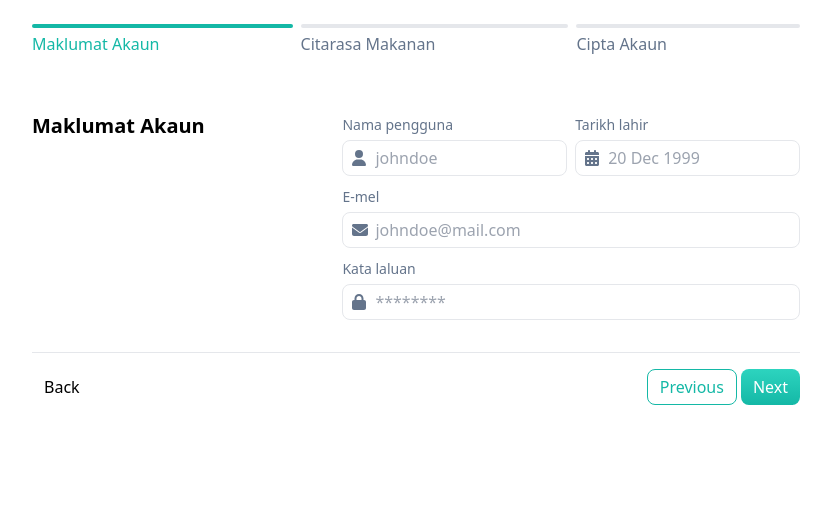
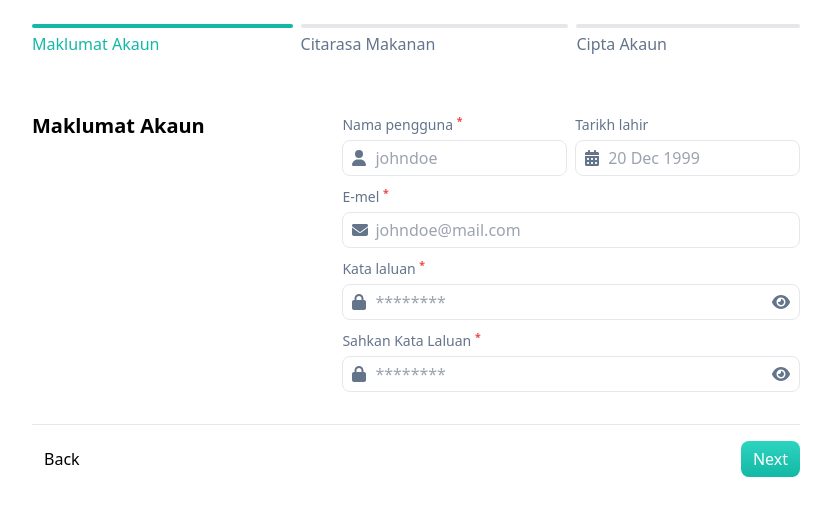
Before and after one commit to rulkimi/dapur-ai, a Vue app in the folder client/: page /signup in a window 1280 px wide. Shown: the top 516 px of the page, without its empty margins (224-1055 px from the left). Built offline with nearby package versions, Linux system fonts and the light colour scheme.

Commit message:
improve form validation and show password button

```diff
--- a/client/package.json
+++ b/client/package.json
@@ -12,6 +12,8 @@
     "@fortawesome/fontawesome-svg-core": "^6.7.2",
     "@fortawesome/free-solid-svg-icons": "^6.7.2",
     "@fortawesome/vue-fontawesome": "^3.0.8",
+    "@vuelidate/core": "^2.0.3",
+    "@vuelidate/validators": "^2.0.4",
     "vue": "^3.5.13",
     "vue-router": "^4.5.0"
   },
--- a/client/src/components/form-input.vue
+++ b/client/src/components/form-input.vue
@@ -6,12 +6,17 @@ interface FormInputProps {
   type?: string
   placeholder?: string
   icon?: string
+  iconPosition?: 'append' | 'prepend'
   size?: 'sm' | 'md' | 'lg'
+  error?: boolean
+  errorMessage?: string
+  required?: boolean
 }
 
 withDefaults(defineProps<FormInputProps>(), {
   type: 'text',
-  size: 'md'
+  size: 'md',
+  iconPosition: 'prepend'
 })
 
 const emit = defineEmits(['update:modelValue'])
@@ -29,25 +34,44 @@ const handleInput = (event: Event) => {
 
 <template>
   <div class="space-y-1">
-    <label :for="id" class="text-slate-500 text-sm">{{ label }}</label>
+    <label :for="id" class="text-slate-500 text-sm">
+      {{ label }} <sup v-if="required" class="text-red-500 font-semibold">*</sup>
+    </label>
     <div class="relative">
+      <div class="absolute left-2.5 top-2.5 flex justify-center items-center text-slate-500">
+        <slot name="prepend-icon">
+          <font-awesome-icon
+            v-if="icon && iconPosition === 'prepend'"
+            class="transition-colors duration-300"
+            :class="error ? '!text-red-500' : 'peer-focus:!text-teal-500'"
+            :icon="['fas', icon]"
+          />
+        </slot>
+      </div>
+      <div class="absolute right-2.5 top-2.5 flex justify-center items-center text-slate-500">
+        <slot name="append-icon">
+          <font-awesome-icon
+            v-if="icon && iconPosition === 'append'"
+            class="transition-colors duration-300"
+            :class="error ? '!text-red-500' : 'peer-focus:!text-teal-500'"
+            :icon="['fas', icon]"
+          />
+        </slot>
+      </div>
       <input
         :id="id"
-        class="w-full border border-gray-200 rounded-lg focus:outline-teal-500 peer"
+        class="w-full border rounded-lg peer transition-colors duration-300"
         :class="[
           icon ? 'pl-8' : '',
-          inputSize[size]
+          inputSize[size],
+          error ? 'border-red-500 outline-red-500' : 'focus:outline-teal-500 border-gray-200'
         ]"
         :type="type"
         :value="modelValue"
         :placeholder="placeholder"
         @input="handleInput"
       >
-      <font-awesome-icon
-        v-if="icon"
-        class="absolute left-2.5 top-2.5 text-slate-500 peer-focus:text-teal-500"
-        :icon="['fas', icon]"
-      />
     </div>
+    <p v-if="error && errorMessage" class="text-sm text-red-500">{{ errorMessage }}</p>
   </div>
 </template>
--- a/client/src/components/signup/account-information.vue
+++ b/client/src/components/signup/account-information.vue
@@ -1,15 +1,54 @@
 <script setup lang="ts">
 import FormInput from '../form-input.vue';
 import Button from '../button.vue';
-import { ref } from 'vue';
+import { computed, ref } from 'vue';
 import { useRouter } from 'vue-router';
+import { useVuelidate } from '@vuelidate/core';
+import { required } from '@vuelidate/validators';
 
+const emit = defineEmits(['next'])
 const router = useRouter()
 
 const username = ref<string>('')
 const birthDate = ref<string>('')
 const email = ref<string>('')
 const password = ref<string>('')
+const confirmPassword = ref<string>('')
+
+const showPassword = ref<boolean>(false)
+const showConfirmPassword = ref<boolean>(false)
+
+const rules = computed(() => ({
+  username: { required },
+  email: { required },
+  password: { required },
+  confirmPassword: { required }
+}))
+
+const v$ = useVuelidate(rules, {
+  username,
+  email,
+  password,
+  confirmPassword
+})
+
+const error = ref<boolean>(false)
+const errorMessage = ref<string>('')
+
+const isPasswordMatch = () => {
+  return password.value === confirmPassword.value;
+};
+
+const handleNextButtonClick = async () => {
+  await v$.value.$validate()
+  if (!isPasswordMatch()) {
+    error.value = true
+    errorMessage.value = 'Passwords do not match.'
+    return
+  } else {
+    emit('next')
+  }
+}
 </script>
 
 <template>
@@ -19,12 +58,15 @@ const password = ref<string>('')
       <div class="col-span-3 space-y-2">
         <div class="flex flex-col md:flex-row gap-2">
           <FormInput
+            required
             class="flex-grow"
             v-model="username"
             id="username"
             label="Nama pengguna"
             placeholder="johndoe"
             icon="user"
+            :error="v$.username.$error"
+            :error-message="v$.username.$error ? 'Nama pengguna diperlukan' : ''"
           />
           <FormInput
             class="flex-grow"
@@ -37,26 +79,61 @@ const password = ref<string>('')
         </div>
         <div class="space-y-2">
           <FormInput
+            required
             v-model="email"
             id="email"
             label="E-mel"
             placeholder="johndoe@mail.com"
             icon="envelope"
+            :error="v$.email.$error"
+            :error-message="v$.email.$error ? 'Emel diperlukan' : ''"
           />
           <FormInput
+            required
             v-model="password"
             id="password"
-            type="password"
+            :type="showPassword ? 'text' : 'password'"
             label="Kata laluan"
             placeholder="********"
             icon="lock"
-          />
+            @input="error = false; errorMessage = ''"
+            :error="error || v$.password.$error"
+            :error-message="v$.password.$error ? 'Sila masukkan kata laluan' : errorMessage"
+          >
+            <template #append-icon>
+              <font-awesome-icon
+                class="hover:scale-110 cursor-pointer transition-transform duration-300"
+                :icon="['fas', showPassword ? 'eye-slash' : 'eye']"
+                @click="showPassword = !showPassword"
+              />
+            </template>
+          </FormInput>
+          <FormInput
+            required
+            v-model="confirmPassword"
+            id="confirm-password"
+            :type="showConfirmPassword ? 'text' : 'password'"
+            label="Sahkan Kata Laluan"
+            placeholder="********"
+            icon="lock"
+            @input="error = false; errorMessage = ''"
+            :error="error || v$.confirmPassword.$error"
+            :error-message="v$.confirmPassword.$error ? 'Sila sahkan kata laluan' : errorMessage"
+          >
+          <template #append-icon>
+              <font-awesome-icon
+                class="hover:scale-110 cursor-pointer transition-transform duration-300"
+                :icon="['fas', showConfirmPassword ? 'eye-slash' : 'eye']"
+                @click="showConfirmPassword = !showConfirmPassword"
+              />
+            </template>
+          </FormInput>
         </div>
       </div>
     </div>
     <div class="flex justify-between gap-1">
       <Button variant="link" @click="router.go(-1)">Back</Button>
-      <slot name="footer"></slot>
+      <Button @click="handleNextButtonClick">Next</Button>
     </div>
   </div>
 </template>
--- a/client/src/pages/signup.vue
+++ b/client/src/pages/signup.vue
@@ -32,11 +32,10 @@ const handleStepChange = (step: number) => {
   >
     <template #content="{ step }">
       <div v-if="step.title === 'Maklumat Akaun'">
-        <AccountInformation>
+        <AccountInformation @next="handleNextStep">
           <template #footer>
             <div class="flex gap-1">
               <Button variant="primary-outline" @click="handlePreviousStep">Previous</Button>
-              <Button @click="handleNextStep">Next</Button>
             </div>
           </template>
         </AccountInformation>
```
Also changed, not shown: client/src/plugins/fontawesomeicons.ts (+6 -2 lines), 1 other file (tests, documents, lock files or other folders).
